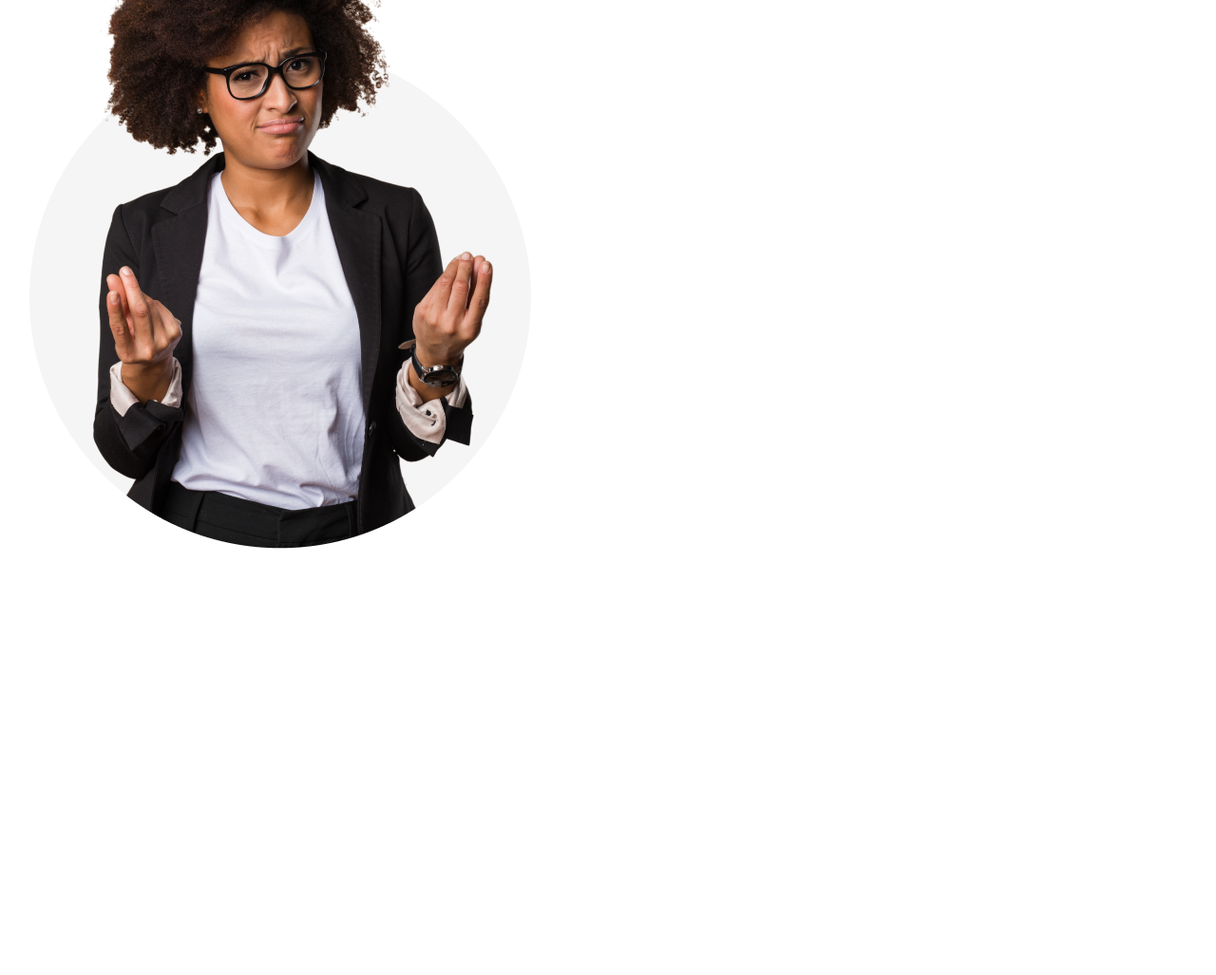
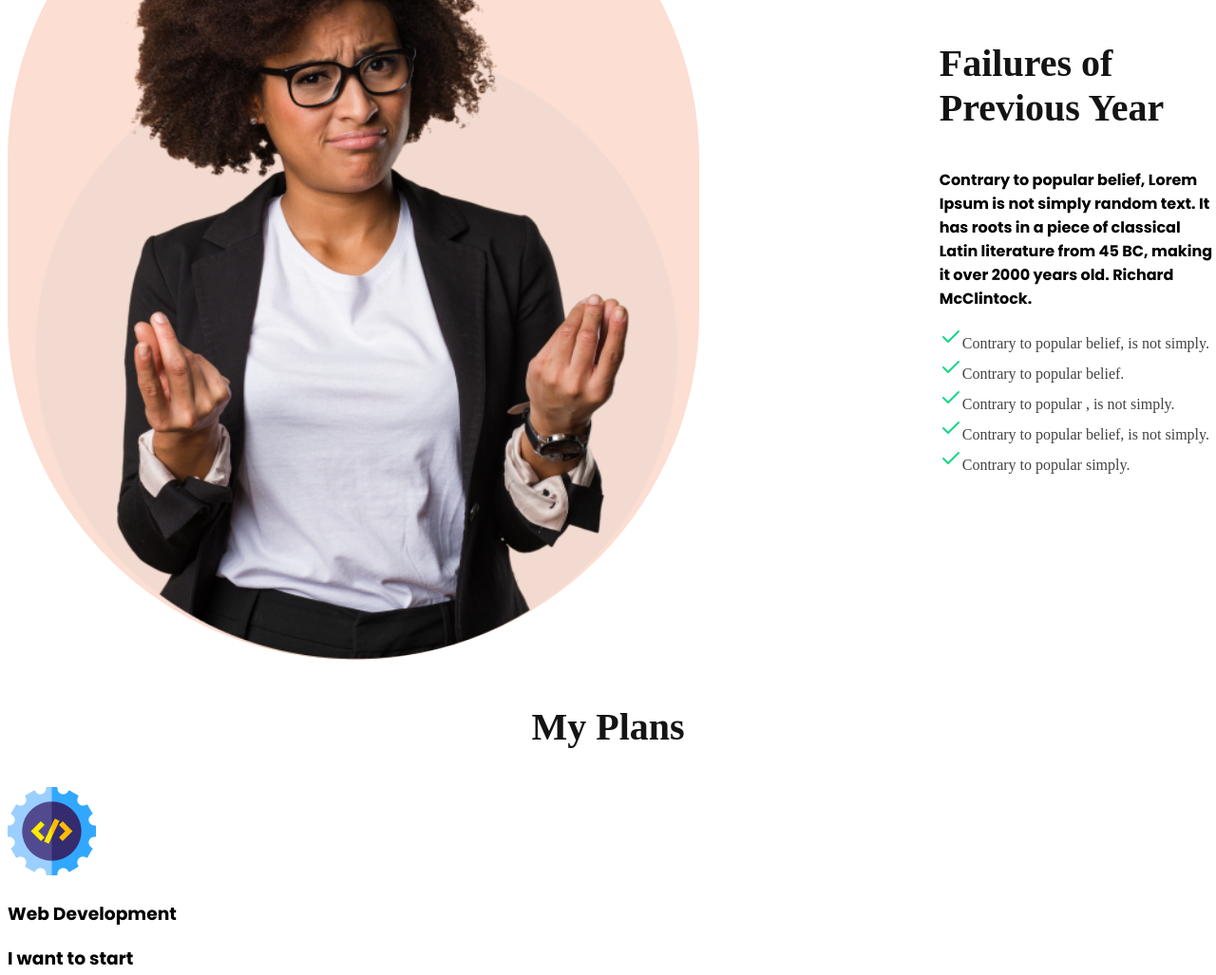
Before and after one commit to jameskobra/new-year-new-me-projects, a plain HTML site: page index.html in a window 1280 px wide. Shown: the part 1069-2096 px from the top of the page at 95% size. Before the commit the page ends 1662 px from the top, so only its background shows below. Drawn offline with Linux system fonts and the light colour scheme.

Commit message:
second parst ok

```diff
--- a/index.html
+++ b/index.html
@@ -20,17 +20,70 @@
                         <div class="banner-1">
                         <img src="images/banner/banner1.png" alt="">
                         </div>
-                <section>
-                    <div class="second-two">
-                        <img src="images/person.png" alt="">
+                <section class="section-container">
+                    <div>
+                        <img class="person" src="images/person.png" alt="">
 
                     </div>
 
-                    <div>
+                    <div class="second-two">
+                        <h1 class="title"> Failures of Previous Year</h1>
+                        <p class="title-detils">Contrary to popular belief, Lorem Ipsum is not simply random text. It has roots in a piece of classical Latin literature from 45 BC, making it over 2000 years old. Richard McClintock.</p>
+
+                        <h6 class="eight-step">
+                            <svg xmlns="http://www.w3.org/2000/svg" width="24" height="24" viewBox="0 0 24 24" fill="none">
+                            <path d="M20 6L9 17L4 12" stroke="#16D887" stroke-width="2" stroke-linecap="round" stroke-linejoin="round"/>
+                          </svg>Contrary to popular belief, is not simply.</h6>
+                        <h6 class="eight-step">
+                            <svg xmlns="http://www.w3.org/2000/svg" width="24" height="24" viewBox="0 0 24 24" fill="none">
+                            <path d="M20 6L9 17L4 12" stroke="#16D887" stroke-width="2" stroke-linecap="round" stroke-linejoin="round"/>
+                          </svg>Contrary to popular belief.</h6>
+                        <h6 class="eight-step">
+
+                            <svg xmlns="http://www.w3.org/2000/svg" width="24" height="24" viewBox="0 0 24 24" fill="none">
+                            <path d="M20 6L9 17L4 12" stroke="#16D887" stroke-width="2" stroke-linecap="round" stroke-linejoin="round"/>
+                          </svg>Contrary to popular , is not simply.</h6>
+                        <h6 class="eight-step">
+                            <svg xmlns="http://www.w3.org/2000/svg" width="24" height="24" viewBox="0 0 24 24" fill="none">
+                            <path d="M20 6L9 17L4 12" stroke="#16D887" stroke-width="2" stroke-linecap="round" stroke-linejoin="round"/>
+                          </svg>Contrary to popular belief, is not simply.</h6>
+                        <h6 class="eight-step">
+                            <svg xmlns="http://www.w3.org/2000/svg" width="24" height="24" viewBox="0 0 24 24" fill="none">
+                            <path d="M20 6L9 17L4 12" stroke="#16D887" stroke-width="2" stroke-linecap="round" stroke-linejoin="round"/>
+                          </svg>Contrary to popular simply.</h6>
+                        <h6 class="eight-step"></h6>
+                        <h6 class="eight-step"></h6>
+                    </div>
+                </section>
 
 
+                <section>
+
+                    <div>
+                            <h1 class="my-plans">My Plans</h1>
                     </div>
+
+
+                    <div>
+                        <img src="images/icons/web.png" alt="" class="skill">
+                            <h1 class="name">Web Development</h1>
+                            <h3>I want to start</h3>
+                        <img src="images/icons/js.png" alt="" class="skill">
+                            <h1 class="name">Javascript</h1>
+                            <h3>I want to learn</h3>
+                        <img src="images/icons/smoke.png" alt="" class="skill">
+                            <h1 class="name">Smoking Habit</h1>
+                            <h3>I want to end</h3>
+                        <img src="images/icons/ecom.png" alt="" class="skill">
+                            <h1 class="name">ecommerce</h1>
+                            <h3>I want to develop</h3>
+
+                    </div>
+
                 </section>
+
+
+
             </section>
 
         </header>
--- a/style.css
+++ b/style.css
@@ -57,6 +57,58 @@ right:25%;
 }
 
 /* part two style */
-.second-two{
-    margin-top: 100px;
+
+.person{
+    border-radius: 2200.929px;
+    background: rgba(241, 91, 34, 0.20);
+    width: 727.929px;
+height: 890.929px;
 }
+.title{
+
+    width: 288px;
+    color:  #151414;
+    font-family: "Work Sans";
+    font-size: 40px;
+    font-style: normal;
+    font-weight: 700;
+    line-height: normal;
+}
+
+.title-details{
+
+    width: 416px;
+    color: var(--Dark-02, #444343);
+font-family: "Work Sans";
+font-size: 16px;
+font-style: normal;
+font-weight: 400;
+line-height: 26px; /* 162.5% */
+}
+.eight-step{
+color: var(--Dark-02, #444343);
+font-family: "Work Sans";
+font-size: 16px;
+font-style: normal;
+font-weight: 400;
+line-height: 26px; /* 162.5% */
+margin:0px;
+
+}
+.section-container{
+    display: flex;
+    align-items: center;
+    gap: 20%;
+    justify-content: space-between;
+margin-top: 50px;
+}
+
+.my-plans{
+    text-align: center;
+    color: var(--Dark-01, #151414);
+font-family: "Work Sans";
+font-size: 40px;
+font-style: normal;
+font-weight: 700;
+line-height: normal;
+}
```
